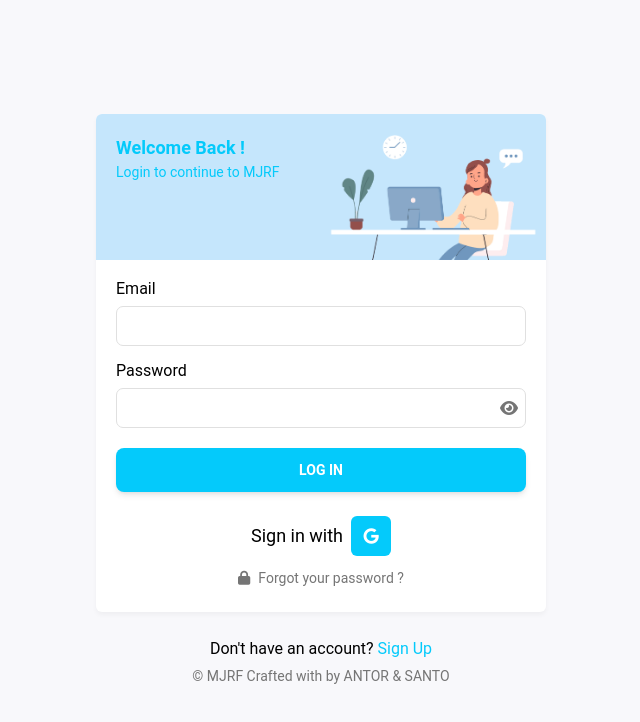
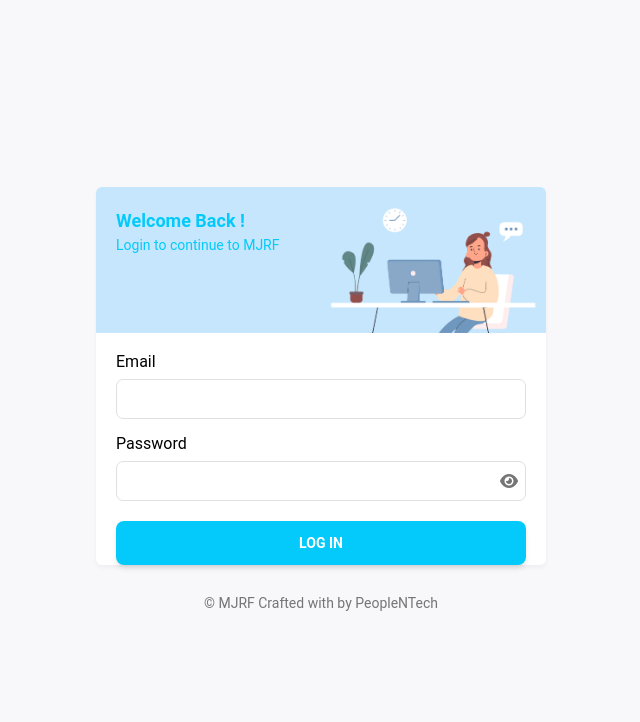
Before and after one commit to antorntech/mjrawfusion-admin, a React (Vite) app: page / in a window 1280 px wide. Shown: the top 722 px of the page, without its empty margins (319-959 px from the left). Built offline with nearby package versions, Linux system fonts and the light colour scheme.

Commit message:
add some change on auth page

```diff
--- a/src/pages/auth/Login.jsx
+++ b/src/pages/auth/Login.jsx
@@ -190,7 +190,7 @@ const Login = () => {
             </Button>
           </form>
         </div>
-        <div className="flex flex-col gap-3 items-center justify-center my-6">
+        {/* <div className="flex flex-col gap-3 items-center justify-center my-6">
           <div className="flex items-center">
             <p className="text-lg">Sign in with</p>
             <SocialLogin />
@@ -199,7 +199,7 @@ const Login = () => {
             <i class="fa-solid fa-lock mr-2"></i>
             <span>Forgot your password ?</span>
           </Link>
-        </div>
+        </div> */}
       </div>
       <div className="mt-6">
         <Typography
@@ -207,16 +207,16 @@ const Login = () => {
           color="black"
           className="mb-1 font-normal text-center"
         >
-          Don't have an account?{" "}
+          {/* Don't have an account?{" "}
           <Link
             to="/signup"
             className="text-[#04CAFB] hover:text-cyan-700 transition-all duration-500"
           >
             Sign Up
-          </Link>
+          </Link> */}
         </Typography>
         <p className="text-gray-600 text-center text-sm">
-          © MJRF Crafted with by ANTOR & SANTO
+          © MJRF Crafted with by PeopleNTech
         </p>
       </div>
     </div>
--- a/src/pages/auth/SignUp.jsx
+++ b/src/pages/auth/SignUp.jsx
@@ -249,7 +249,7 @@ const SignUp = () => {
           </Link>
         </Typography>
         <p className="text-gray-600 text-center text-sm">
-          © MJRF Crafted with by ANTOR & SANTO
+          © MJRF Crafted with by PeopleNTech
         </p>
       </div>
     </div>
```
